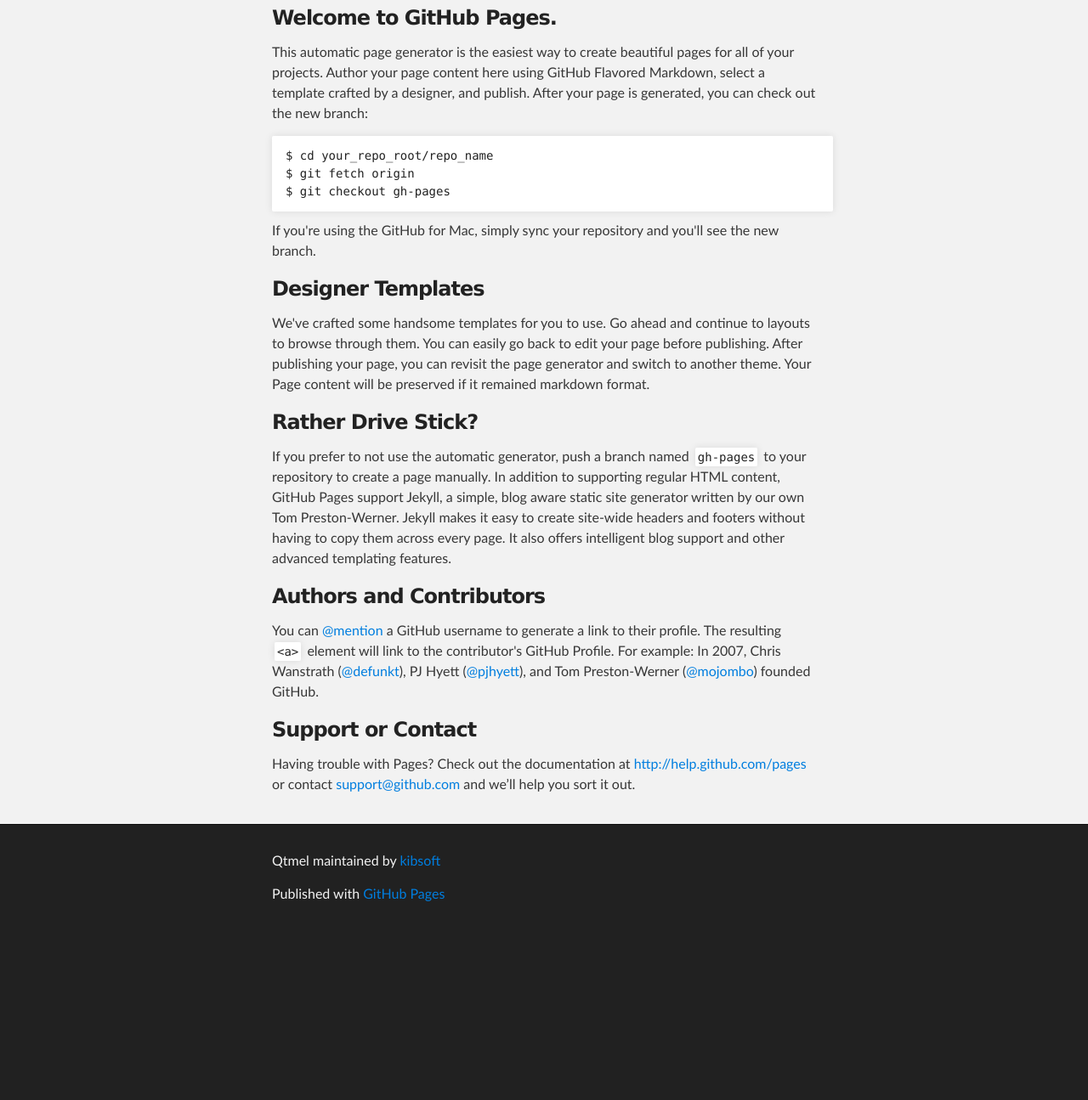
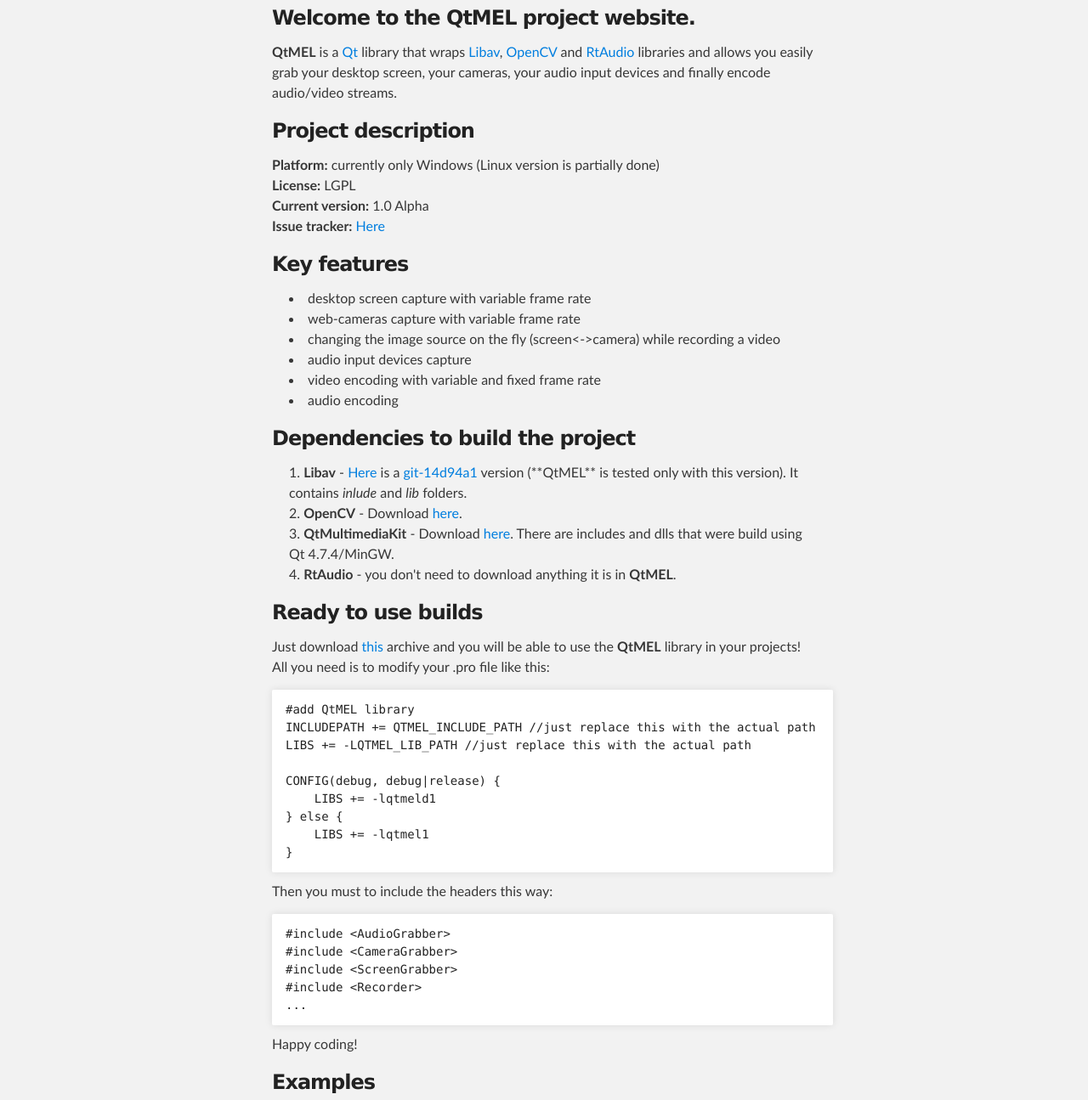
Before and after one commit to kibsoft/QtMEL, a plain HTML site: page index.html in a window 1280 px wide. Shown: the part 257-1552 px from the top of the page at 85% size. Before the commit the page ends 1356 px from the top, so only its background shows below. Drawn offline with Linux system fonts and the light colour scheme.

Commit message:
Create gh-pages branch via GitHub

```diff
--- a/index.html
+++ b/index.html
@@ -4,11 +4,11 @@
   <head>
     <meta charset='utf-8' />
     <meta http-equiv="X-UA-Compatible" content="chrome=1" />
-    <meta name="description" content="Qtmel : Qt Media Encoding Library" />
+    <meta name="description" content="QtMEL : Qt Media Encoding Library" />
 
     <link rel="stylesheet" type="text/css" media="screen" href="stylesheets/stylesheet.css">
 
-    <title>Qtmel</title>
+    <title>QtMEL</title>
   </head>
 
   <body>
@@ -18,7 +18,7 @@
         <header class="inner">
           <a id="forkme_banner" href="https://github.com/kibsoft/QtMEL">View on GitHub</a>
 
-          <h1 id="project_title">Qtmel</h1>
+          <h1 id="project_title">QtMEL</h1>
           <h2 id="project_tagline">Qt Media Encoding Library</h2>
 
             <section id="downloads">
@@ -31,39 +31,90 @@
     <!-- MAIN CONTENT -->
     <div id="main_content_wrap" class="outer">
       <section id="main_content" class="inner">
-        <h3>Welcome to GitHub Pages.</h3>
+        <h3>
+<a name="welcome-to-the-qtmel-project-website" class="anchor" href="#welcome-to-the-qtmel-project-website"><span class="octicon octicon-link"></span></a>Welcome to the QtMEL project website.</h3>
 
-<p>This automatic page generator is the easiest way to create beautiful pages for all of your projects. Author your page content here using GitHub Flavored Markdown, select a template crafted by a designer, and publish. After your page is generated, you can check out the new branch:</p>
+<p><strong>QtMEL</strong> is a <a href="http://qt-project.org/">Qt</a> library that wraps <a href="http://libav.org/">Libav</a>, <a href="http://opencv.org/">OpenCV</a> and <a href="http://www.music.mcgill.ca/%7Egary/rtaudio/">RtAudio</a> libraries and allows you easily grab your desktop screen, your cameras, your audio input devices and finally encode audio/video streams.</p>
 
-<pre><code>$ cd your_repo_root/repo_name
-$ git fetch origin
-$ git checkout gh-pages
+<h3>
+<a name="project-description" class="anchor" href="#project-description"><span class="octicon octicon-link"></span></a>Project description</h3>
+
+<p><strong>Platform:</strong> currently only Windows (Linux version is partially done)<br><strong>License:</strong> LGPL<br><strong>Current version:</strong> 1.0 Alpha<br><strong>Issue tracker:</strong> <a href="https://github.com/kibsoft/QtMEL/issues">Here</a></p>
+
+<h3>
+<a name="key-features" class="anchor" href="#key-features"><span class="octicon octicon-link"></span></a>Key features</h3>
+
+<ul>
+<li>desktop screen capture with variable frame rate</li>
+<li>web-cameras capture with variable frame rate</li>
+<li>changing the image source on the fly (screen&lt;-&gt;camera) while recording a video</li>
+<li>audio input devices capture</li>
+<li>video encoding with variable and fixed frame rate</li>
+<li>audio encoding</li>
+</ul><h3>
+<a name="dependencies-to-build-the-project" class="anchor" href="#dependencies-to-build-the-project"><span class="octicon octicon-link"></span></a>Dependencies to build the project</h3>
+
+<ol>
+<li>
+<strong>Libav</strong> - <a href="https://dl.dropboxusercontent.com/u/77719957/QtMEL_FFmpeg.zip">Here</a> is a <a href="http://ffmpeg.zeranoe.com/builds/source/ffmpeg/ffmpeg-git-14d94a1.tar.bz2">git-14d94a1</a> version (**QtMEL** is tested only with this version). It contains <em>inlude</em> and <em>lib</em> folders.</li>
+<li>
+<strong>OpenCV</strong> - Download <a href="http://sourceforge.net/projects/opencvlibrary/files/opencv-win/2.4.5/OpenCV-2.4.5.exe/download">here</a>.</li>
+<li>
+<strong>QtMultimediaKit</strong> - Download <a href="https://dl.dropboxusercontent.com/u/77719957/QtMultimediaKit.zip">here</a>. There are includes and dlls that were build using Qt 4.7.4/MinGW.</li>
+<li>
+<strong>RtAudio</strong> - you don't need to download anything it is in <strong>QtMEL</strong>.</li>
+</ol><h3>
+<a name="ready-to-use-builds" class="anchor" href="#ready-to-use-builds"><span class="octicon octicon-link"></span></a>Ready to use builds</h3>
+
+<p>Just download <a href="https://dl.dropboxusercontent.com/u/77719957/QtMEL_Library.zip">this</a> archive and you will be able to use the <strong>QtMEL</strong> library in your projects!
+All you need is to modify your .pro file like this:<br></p>
+
+<pre><code>#add QtMEL library
+INCLUDEPATH += QTMEL_INCLUDE_PATH //just replace this with the actual path
+LIBS += -LQTMEL_LIB_PATH //just replace this with the actual path
+
+CONFIG(debug, debug|release) {
+    LIBS += -lqtmeld1
+} else {
+    LIBS += -lqtmel1
+}
 </code></pre>
 
-<p>If you're using the GitHub for Mac, simply sync your repository and you'll see the new branch.</p>
+<p>Then you must to include the headers this way:</p>
 
-<h3>Designer Templates</h3>
+<pre><code>#include &lt;AudioGrabber&gt;
+#include &lt;CameraGrabber&gt;
+#include &lt;ScreenGrabber&gt;
+#include &lt;Recorder&gt;
+...
+</code></pre>
 
-<p>We've crafted some handsome templates for you to use. Go ahead and continue to layouts to browse through them. You can easily go back to edit your page before publishing. After publishing your page, you can revisit the page generator and switch to another theme. Your Page content will be preserved if it remained markdown format.</p>
+<p>Happy coding!</p>
 
-<h3>Rather Drive Stick?</h3>
+<h3>
+<a name="examples" class="anchor" href="#examples"><span class="octicon octicon-link"></span></a>Examples</h3>
 
-<p>If you prefer to not use the automatic generator, push a branch named <code>gh-pages</code> to your repository to create a page manually. In addition to supporting regular HTML content, GitHub Pages support Jekyll, a simple, blog aware static site generator written by our own Tom Preston-Werner. Jekyll makes it easy to create site-wide headers and footers without having to copy them across every page. It also offers intelligent blog support and other advanced templating features.</p>
+<p>In order to understand how to use the classes provided by <strong>QtMEL</strong> you can look at the <a href="https://github.com/kibsoft/QtMEL/tree/master/examples">examples</a> folder in sources.</p>
 
-<h3>Authors and Contributors</h3>
+<ol>
+<li>
+<strong>EncoderExample</strong> - it is the first example that allows you to capture your desktop screen(or parts of it) and record the streams(video/audio) to a file. Also this example contains the code that generates 500 frames and then encodes them to a video using fixed frame rate.</li>
+<li>
+<strong>CameraExample</strong> - this example allows you to capture your web-cameras (with audio).</li>
+</ol><p>You can download these examples <a href="https://dl.dropboxusercontent.com/u/77719957/QtMEL_Examples.zip">here</a>(compiled).</p>
 
-<p>You can <a href="https://github.com/blog/821" class="user-mention">@mention</a> a GitHub username to generate a link to their profile. The resulting <code>&lt;a&gt;</code> element will link to the contributor's GitHub Profile. For example: In 2007, Chris Wanstrath (<a href="https://github.com/defunkt" class="user-mention">@defunkt</a>), PJ Hyett (<a href="https://github.com/pjhyett" class="user-mention">@pjhyett</a>), and Tom Preston-Werner (<a href="https://github.com/mojombo" class="user-mention">@mojombo</a>) founded GitHub.</p>
+<h3>
+<a name="thanks" class="anchor" href="#thanks"><span class="octicon octicon-link"></span></a>Thanks</h3>
 
-<h3>Support or Contact</h3>
-
-<p>Having trouble with Pages? Check out the documentation at <a href="http://help.github.com/pages">http://help.github.com/pages</a> or contact <a href="mailto:support@github.com">support@github.com</a> and we’ll help you sort it out.</p>
+<p>I want to thank <strong>Daniel Roggen</strong> for his <a href="https://code.google.com/p/qtffmpegwrapper/">QtFFmpegWrapper</a>!
+It became the starting point for my <strong>QtMEL</strong> project.</p>
       </section>
     </div>
 
     <!-- FOOTER  -->
     <div id="footer_wrap" class="outer">
       <footer class="inner">
-        <p class="copyright">Qtmel maintained by <a href="https://github.com/kibsoft">kibsoft</a></p>
+        <p class="copyright">QtMEL maintained by <a href="https://github.com/kibsoft">kibsoft</a></p>
         <p>Published with <a href="http://pages.github.com">GitHub Pages</a></p>
       </footer>
     </div>
--- a/stylesheets/stylesheet.css
+++ b/stylesheets/stylesheet.css
@@ -45,10 +45,6 @@
 table {
   border-collapse: collapse;
   border-spacing: 0;
-}
-
-a:focus {
-  outline: none;
 }
 
 /*******************************************************************************
```
Also changed, not shown: params.json (+1 -1 lines).
